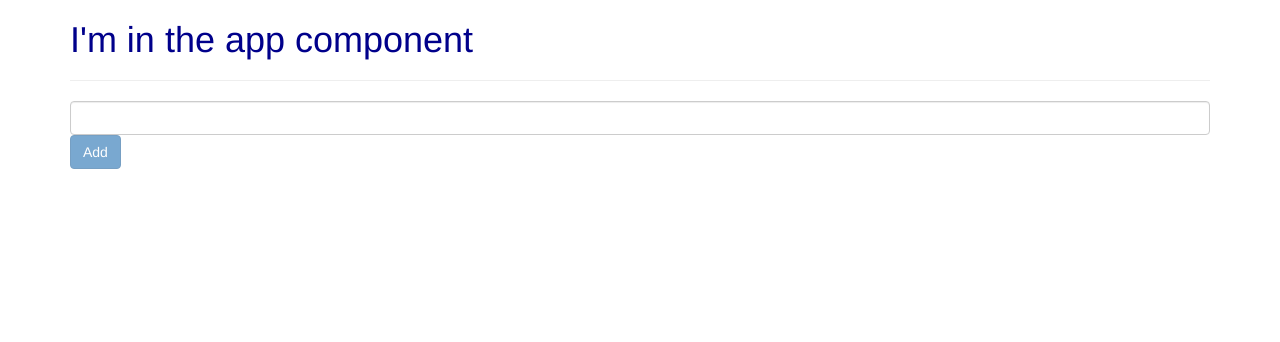
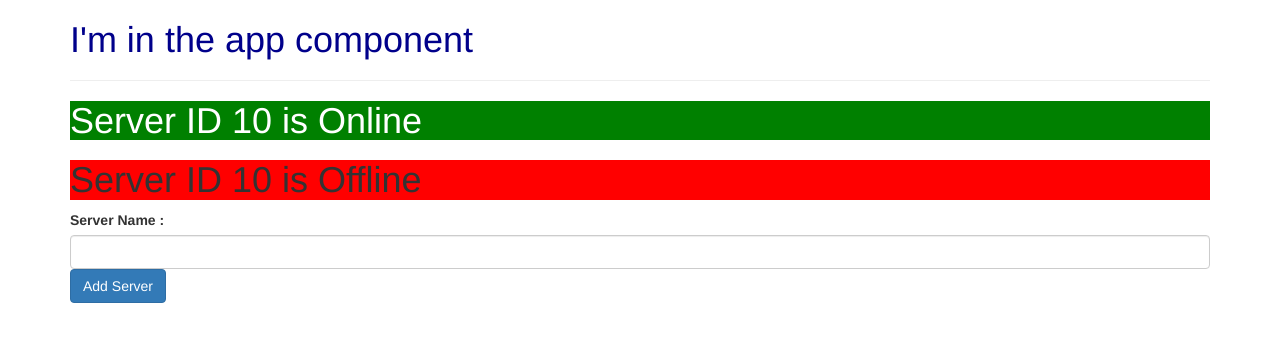
Before and after one commit to widura/Udemy_Angular, an Angular app: page / in a window 1280 px wide. Shown: the top 342 px of the page. Built offline with nearby package versions, Linux system fonts and the light colour scheme.

Commit message:
ngIf ,ngStryle nad ngClass direvatives

```diff
--- a/src/app/app.component.html
+++ b/src/app/app.component.html
@@ -4,11 +4,12 @@
      <div class="col-xs-12">
         <h1>I'm in the app component</h1>
         <hr>
-        <!--<app-server></app-server>
-        <app-warning-alert></app-warning-alert>
-        <app-success-alert></app-success-alert>
-        <app-servers></app-servers> -->
-        <app-user-component></app-user-component>
+        <app-server></app-server>
+        <app-server></app-server>
+        <!--<app-warning-alert></app-warning-alert>
+        <app-success-alert></app-success-alert>-->
+        <app-servers></app-servers>
+        <!--<app-user-component></app-user-component>-->
      </div>
  </div>
 </div>
--- /dev/null
+++ b/src/app/server/server.component.css
@@ -0,0 +1,3 @@
+.online {
+  color: white;
+}
--- a/src/app/server/server.component.html
+++ b/src/app/server/server.component.html
@@ -1,2 +1,5 @@
-<h3>I am server component</h3>
-<H1>Server ID {{serverId}} is {{getServerStatus()}}</H1>
+<H1
+[ngStyle] = "{backgroundColor : getColor() }"
+[ngClass] ="{online:getServerStatus() === 'Online'}">
+Server ID {{serverId}} is {{getServerStatus()}}
+</H1>
--- a/src/app/server/server.component.ts
+++ b/src/app/server/server.component.ts
@@ -2,7 +2,8 @@ import { Component } from "@angular/core";
 
 @Component({
     selector:'app-server',
-    templateUrl:'./server.component.html'
+    templateUrl:'./server.component.html',
+    styleUrls: ['./server.component.css']
 })
 export class ServerComponent{
   serverId : number= 10;
@@ -11,4 +12,14 @@ export class ServerComponent{
   getServerStatus(){
     return this.serverStatus;
   }
+
+  constructor()
+  {
+    this.serverStatus = Math.random() > 0.5 ? 'Online':'Offline';
+  }
+
+  getColor()
+  {
+    return this.serverStatus === 'Online' ? 'green' : 'red';
+  }
 }
--- a/src/app/servers/servers.component.html
+++ b/src/app/servers/servers.component.html
@@ -9,4 +9,6 @@ class = "form-control"
        (input)="onUpdateServerName($event)"/>-->
 
 <button class="btn btn-primary" [disabled]="!allowNewServer" (click)="onCreateServer()">Add Server</button>
-<p>{{serverName}} {{serverStatusInfo}}</p>
+<!-- <p *ngIf="isServerAdded()">{{serverName}} {{serverStatusInfo}}</p> *ngIf directive-->
+<p *ngIf="isServerAdded()">server was created, server name is :{{serverName}}}</p>
+<app-server *ngFor(let server )></app-server>
--- a/src/app/servers/servers.component.ts
+++ b/src/app/servers/servers.component.ts
@@ -8,9 +8,12 @@ import { Component, OnInit } from '@angular/core';
 export class ServersComponent implements OnInit {
 
   allowNewServer = false;
-  serverName = "";
+  serverName = '';
+  serverAdded = false;
 
   serverStatusInfo = "Server is not running";
+
+  server = ['Server', 'Server 2'];
 
   constructor() {
     setTimeout(() => {
@@ -20,13 +23,21 @@ export class ServersComponent implements OnInit {
   }
 
   onCreateServer() {
-    this.serverStatusInfo = "Server is up and running";
+    if (this.serverName.length > 0) {
+      this.serverStatusInfo = "Server is up and running";
+      this.server.push(this.serverName)
+      this.serverAdded = true;
+    }
   }
 
-  onUpdateServerName(event : Event)
-  {
+  onUpdateServerName(event: Event) {
     console.log(event);
     this.serverName = (<HTMLInputElement>event.target).value;
+    this.serverAdded = false;
+  }
+
+  isServerAdded() {
+    return this.serverAdded;
   }
 
   ngOnInit() {
```
